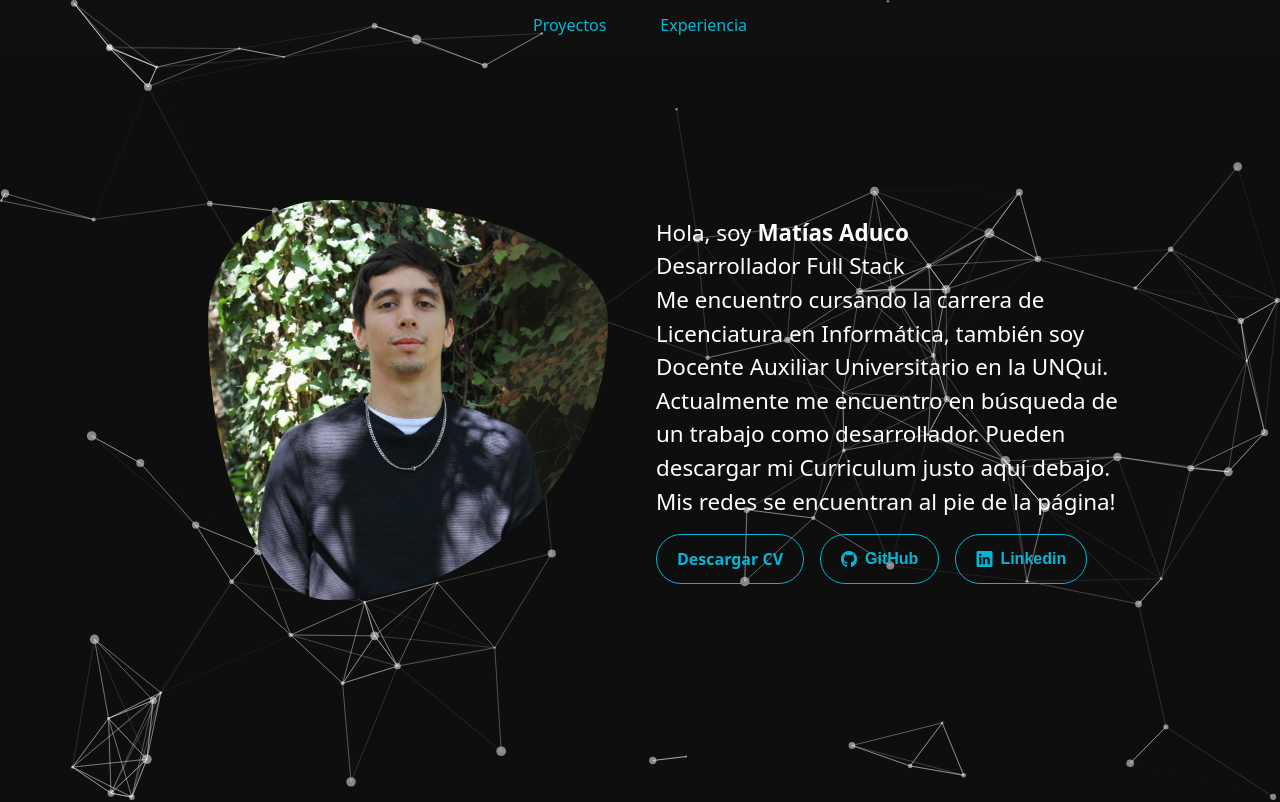
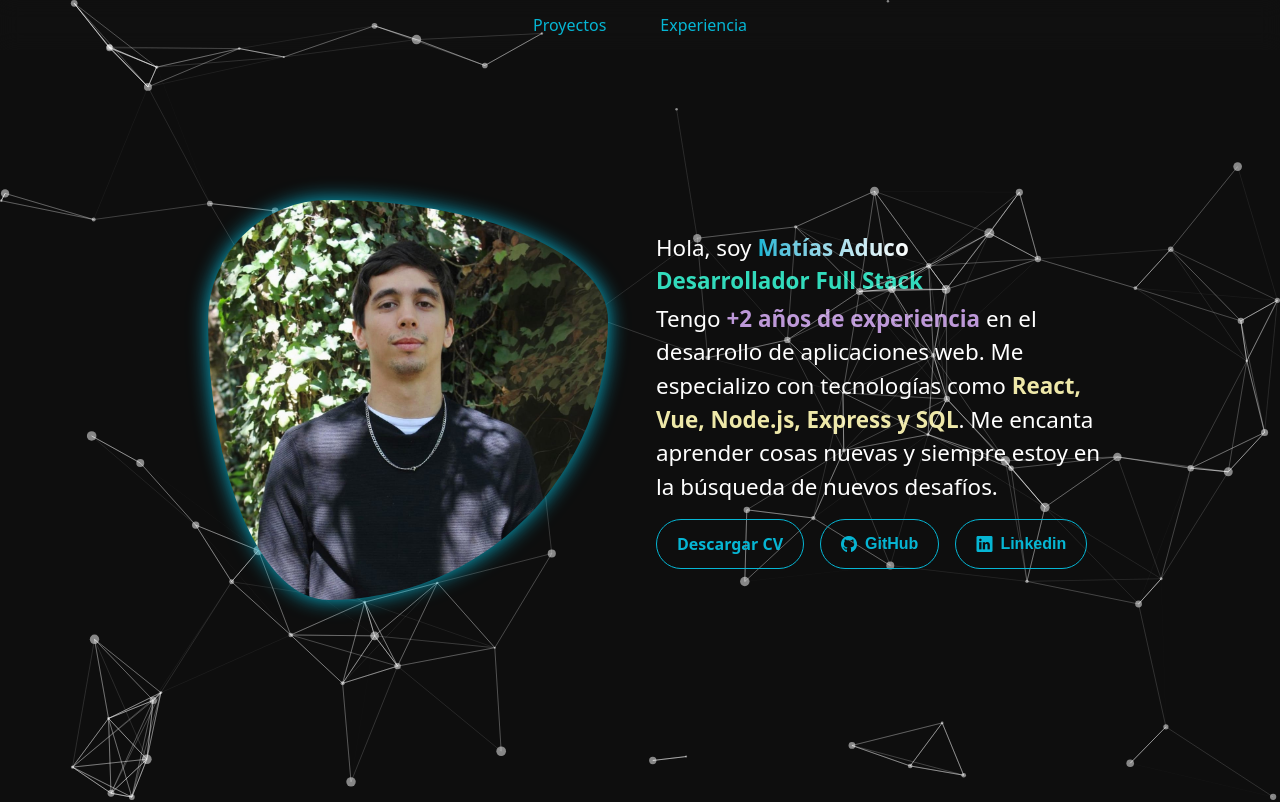
Before and after one commit to matiasaduco/portfolio, a React (Vite) app: page / in a window 1280 px wide. Shown: the top 802 px of the page. Built offline with nearby package versions, Linux system fonts and the light colour scheme; a web font is replaced by a local one.

Commit message:
Mejoras en los colores y descripción de AboutMe

```diff
--- a/src/app/AboutMe/AboutMe.jsx
+++ b/src/app/AboutMe/AboutMe.jsx
@@ -14,18 +14,28 @@ const AboutMe = () => {
       style={{ width: '75%', margin: 'auto' }}
     >
       <ReactParticles />
-      <img className='profile w-100 z-1' src={perfil} alt='Foto de Perfil' />
+      <img
+        className='profile w-100 z-1 drop-shadow-[0_0_10px_#06B6D4]'
+        src={perfil}
+        alt='Foto de Perfil'
+      />
       <div className='flex flex-col gap-4'>
         <div className='biography'>
-          Hola, soy <strong>Matías Aduco</strong>
-          <br />
-          Desarrollador Full Stack
-          <br />
-          Me encuentro cursando la carrera de Licenciatura en Informática,
-          también soy Docente Auxiliar Universitario en la UNQui. Actualmente me
-          encuentro en búsqueda de un trabajo como desarrollador. Pueden
-          descargar mi Curriculum justo aquí debajo. Mis redes se encuentran al
-          pie de la página!
+          Hola, soy{' '}
+          <strong className='bg-gradient-to-r from-[#06B6D4] to-white bg-clip-text text-transparent'>
+            Matías Aduco
+          </strong>
+          <p className='font-bold mb-1 text-[#32dbbc]'>
+            Desarrollador Full Stack
+          </p>
+          Tengo <b className='text-[#bd98d8]'>+2 años de experiencia</b>{' '}
+          en el desarrollo de aplicaciones web. Me especializo con tecnologías
+          como{' '}
+          <b className='text-[#eee8a9]'>
+            React, Vue, Node.js, Express y SQL
+          </b>
+          . Me encanta aprender cosas nuevas y siempre estoy en la búsqueda de
+          nuevos desafíos.
         </div>
         <div className='flex gap-4 md:justify-center lg:justify-start'>
           <a
```
